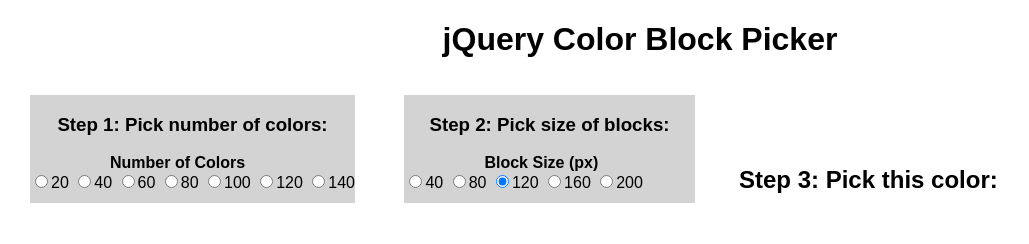
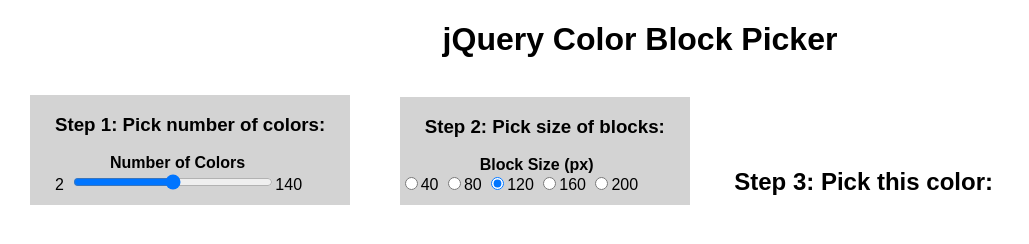
Before and after one commit to SMLarsen/jQueryColorBlockPicker, a plain HTML site: page index.html in a window 1280 px wide. Shown: the whole page, without its empty margins (0-1029 px from the left). Drawn offline with nearby package versions, Linux system fonts and the light colour scheme.

Commit message:
change radio buttons to slider bar on number of colors

```diff
--- a/index.html
+++ b/index.html
@@ -17,13 +17,11 @@
       <div class="quantity">
         <h3>Step 1: Pick number of colors:</h3>
           <label for="colorQty">Number of Colors</label> <br>
-          <input type="radio" name="colorQty" value="20">20
-          <input type="radio" name="colorQty" value="40">40
-          <input type="radio" name="colorQty" value="60">60
-          <input type="radio" name="colorQty" value="80">80
-          <input type="radio" name="colorQty" value="100">100
-          <input type="radio" name="colorQty" value="120">120
-          <input type="radio" name="colorQty" value="140">140
+
+          <form id="numform" oninput="x.value=parseInt(a.value)">2
+          <input type="range" id="a" name="colorQty" value="50">140
+          <output form="numform" name="x" for="colorQty"></output>
+        </form>
       </div>
       <div class="size">
         <h3>Step 2: Pick size of blocks:</h3>
--- a/style.css
+++ b/style.css
@@ -62,6 +62,20 @@ span {
   margin: 15px 15px 15px 30px;
 }
 
+.quantity form {
+  margin-left: 25px;
+}
+
+.quantity input {
+  margin-left: 5px;
+  width: 200px;
+}
+
+.quantity output {
+  margin-left: 5px;
+  font-weight: bold;
+}
+
 .size40 {
   height: 40px;
   width: 40px;
```
